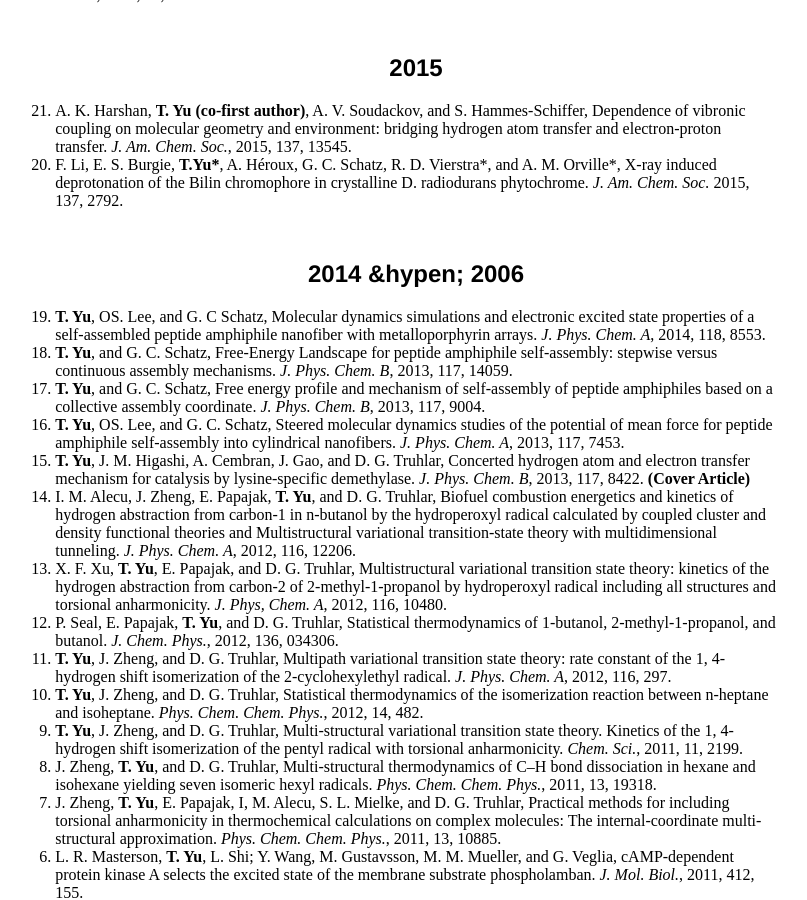
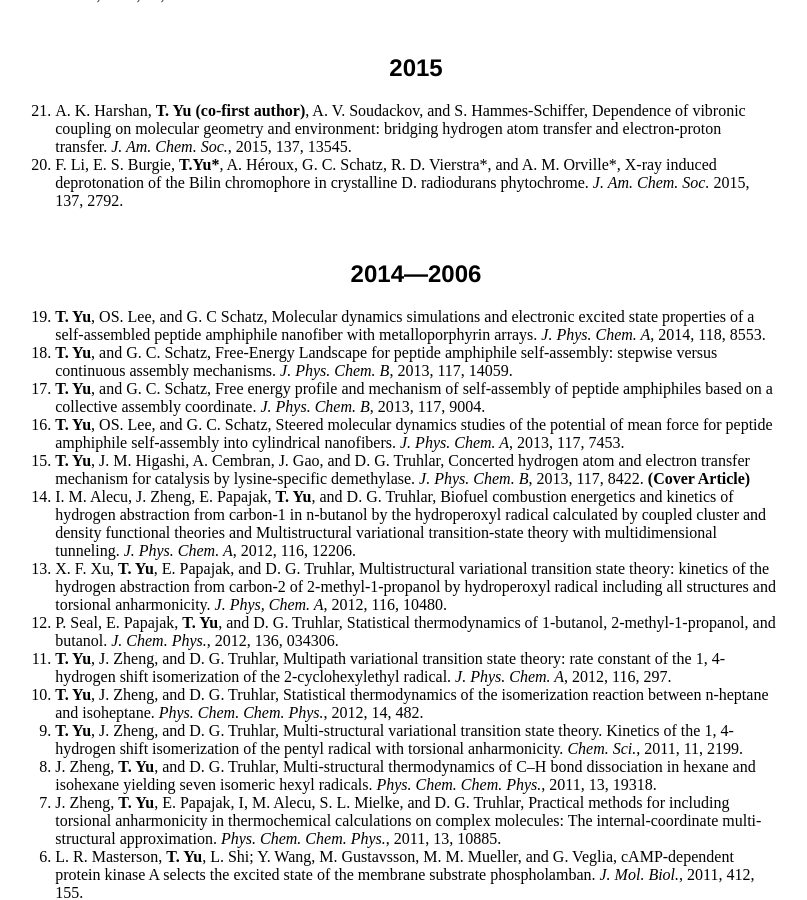
Before and after one commit to comchemyu/und.research.github.io, a Jekyll site: the page built from publications/index.html, in a window 1280 px wide and 900 px high, scrolled down 1374 px. Shown: the whole window, without its empty margins (244-1051 px from the left). Built offline with Jekyll 4.4.1, drawn with Linux system fonts in a browser that asks for light colours; some of the changed lines change nothing that is shown.

Commit message:
Update index.html

```diff
--- a/publications/index.html
+++ b/publications/index.html
@@ -49,7 +49,7 @@ h2 {
   <h2>2015</h2>
     <li>A. K. Harshan, <b>T. Yu (co-first author)</b>, A. V. Soudackov, and S. Hammes-Schiffer, Dependence of vibronic coupling on molecular geometry and environment: bridging hydrogen atom transfer and electron-proton transfer. <i>J. Am. Chem. Soc.</i>, 2015, 137, 13545.</li>
     <li>F. Li, E. S. Burgie, <b>T.Yu*</b>, A. Héroux, G. C. Schatz, R. D. Vierstra*, and A. M. Orville*, X-ray induced deprotonation of the Bilin chromophore in crystalline D. radiodurans phytochrome. <i>J. Am. Chem. Soc.</i> 2015, 137, 2792.</li>
-    <h2>2014 &hypen; 2006</h2>
+    <h2>2014&mdash;2006</h2>
         <li><b>T. Yu</b>, OS. Lee, and G. C Schatz, Molecular dynamics simulations and electronic excited state properties of a self-assembled peptide amphiphile nanofiber with metalloporphyrin arrays. <i>J. Phys. Chem. A</i>, 2014, 118, 8553.</li>
         <li><b>T. Yu</b>, and G. C. Schatz, Free-Energy Landscape for peptide amphiphile self-assembly: stepwise versus continuous assembly mechanisms. <i>J. Phys. Chem. B</i>, 2013, 117, 14059.</li>
         <li><b>T. Yu</b>, and G. C. Schatz, Free energy profile and mechanism of self-assembly of peptide amphiphiles based on a collective assembly coordinate. <i>J. Phys. Chem. B</i>, 2013, 117, 9004.</li>
```
